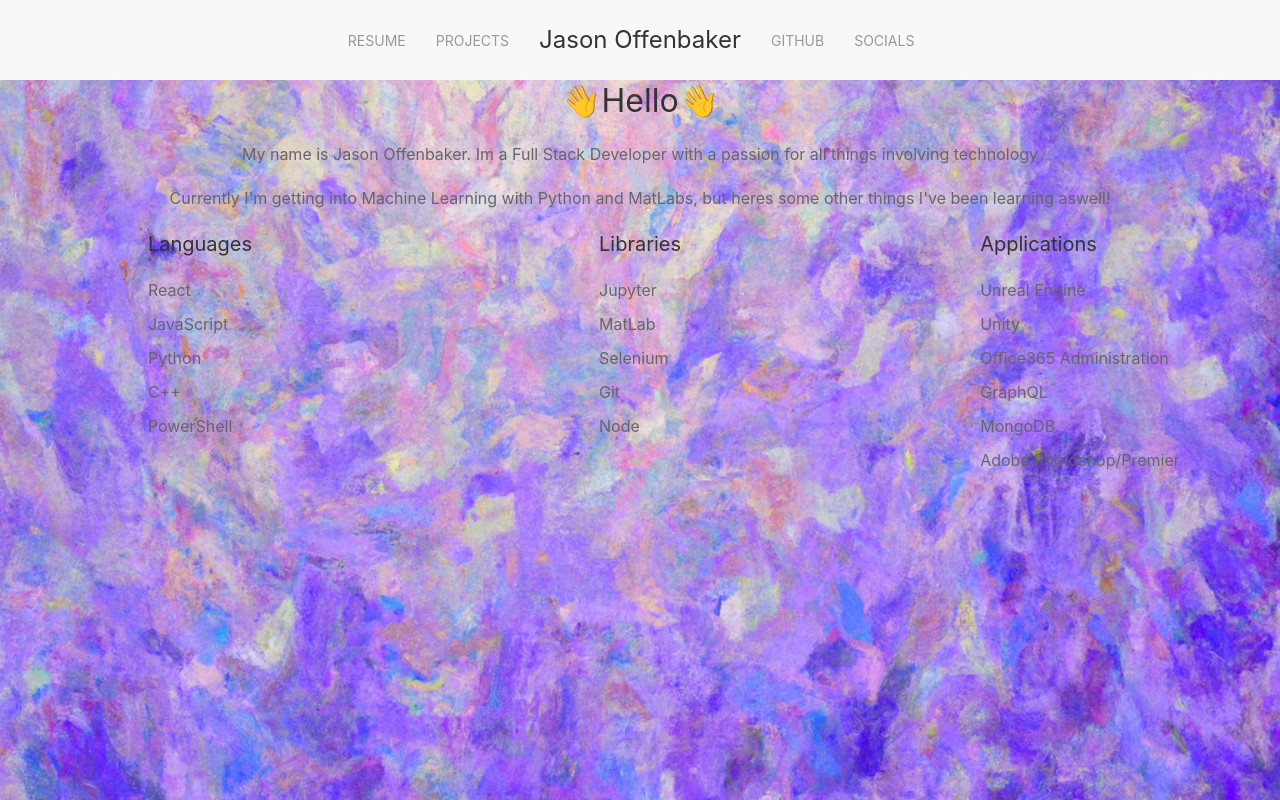
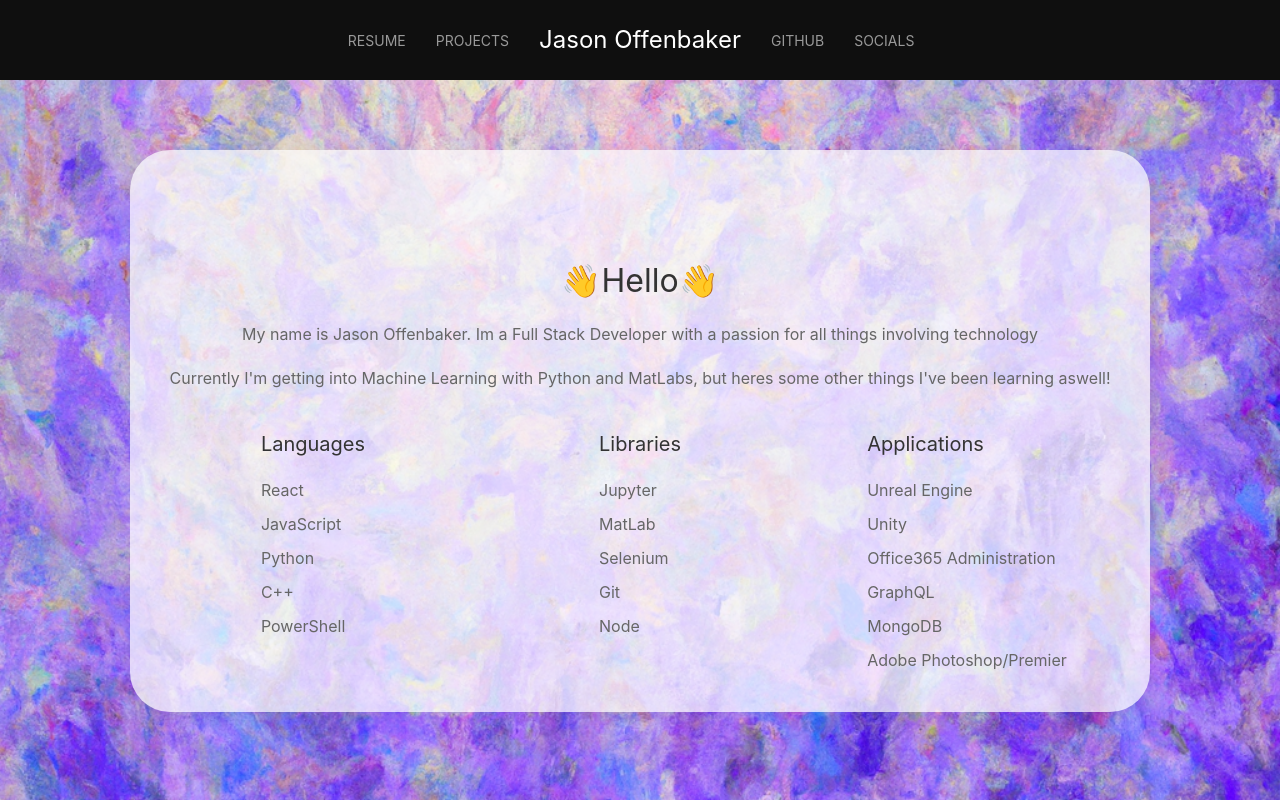
Before and after one commit to JasOffen/Reactfolio, a React (Create React App) app in the folder client/: page / in a window 1280 px wide. Shown: the top 800 px of the page. Built offline with nearby package versions, Linux system fonts and the light colour scheme; no server answers.

Commit message:
added saturation and blur to nav

```diff
--- a/client/public/assets/css/style.css
+++ b/client/public/assets/css/style.css
@@ -4,3 +4,20 @@
     background-size: cover;
     height: 900px;
 }
+
+#Navbar{
+    background-color: #333333;
+}
+.uk-navbar-container:not(.uk-navbar-transparent){
+    background: rgba(0,0,0,0.7);
+    backdrop-filter: saturate(180%) blur(20px);
+    color: white;
+}
+.uk-logo{
+    color: white;
+}
+
+#About .uk-card{
+    border-radius: 40px;
+    background: rgba(255,255,255,0.7)
+}
--- a/client/src/components/About/index.js
+++ b/client/src/components/About/index.js
@@ -2,9 +2,11 @@ import React from "react";
 
 function About() {
     return (
-        <section id='About'>
+        <section id='About' className='uk-flex uk-flex-center'>
+            <div className='uk-margin-large-top'>
+            <div className='uk-card uk-card-default uk-card-body'>
                 <div class="uk-flex uk-flex-center uk-text-center">
-                <div>
+                    <div className="uk-margin uk-margin-large-top ">
                         <h2>👋Hello👋</h2>
                         <p>My name is Jason Offenbaker. Im a Full Stack Developer with a passion for all things involving technology</p>
                         <p>Currently I'm getting into Machine Learning with Python and MatLabs, but heres some other things I've been learning aswell!</p>
@@ -43,6 +45,8 @@ function About() {
                         </ul>
                     </div>
                 </div>
+                </div>
+            </div>
         </section>
     )
 }
--- a/client/src/components/header/index.js
+++ b/client/src/components/header/index.js
@@ -4,7 +4,7 @@ function Header() {
     return (
         // Begin Navbar Section
         <section id='Navbar'>
-            <nav class="uk-navbar-container" uk-navbar="">
+            <nav class="uk-navbar-container" uk-sticky="" uk-navbar="">
                 <div class="uk-navbar-center" tabindex="0">
                     <div class="uk-navbar-center-left">
                         <ul class="uk-navbar-nav uk-animation-slide-left">
```
Lines whose indentation alone changed are shown as unchanged.
